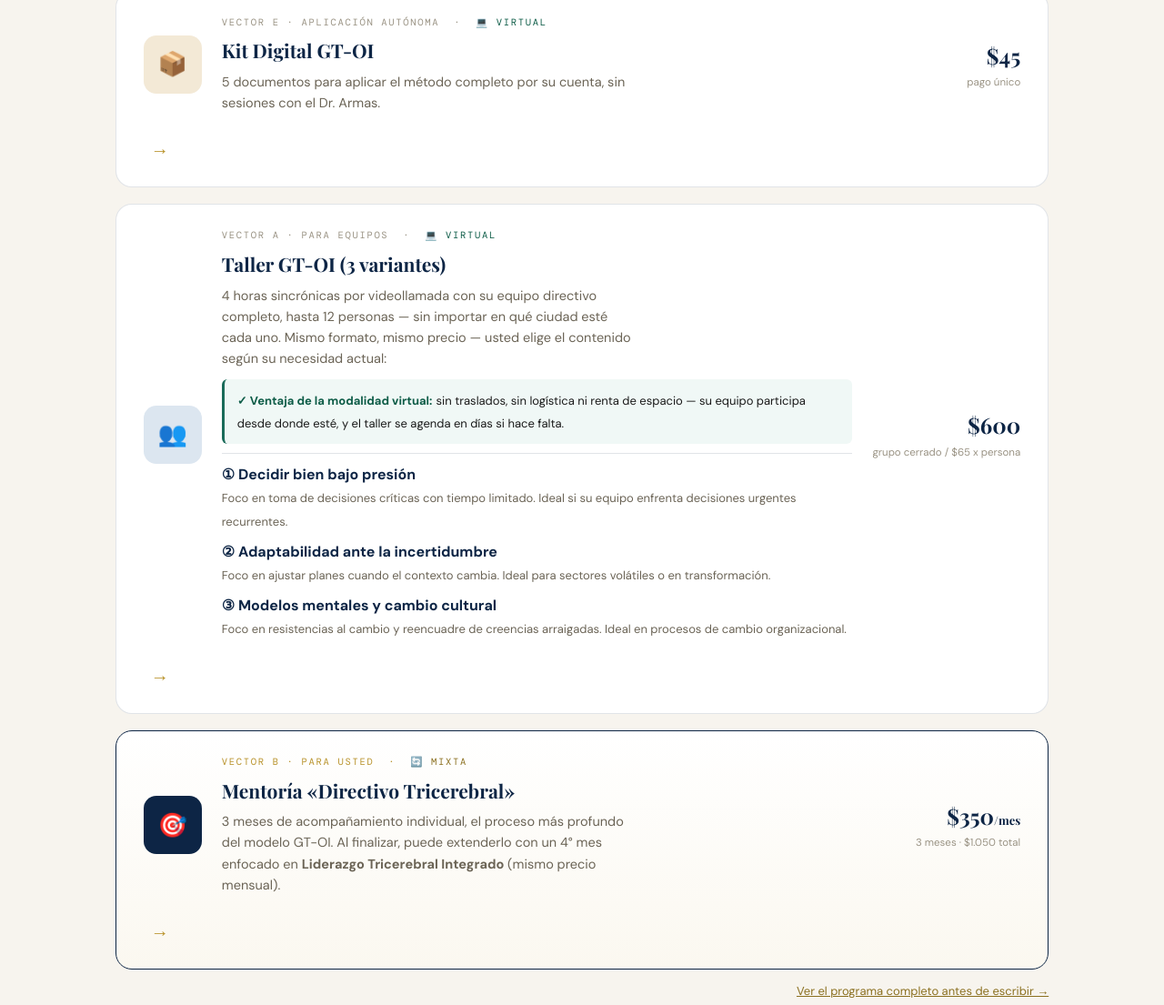
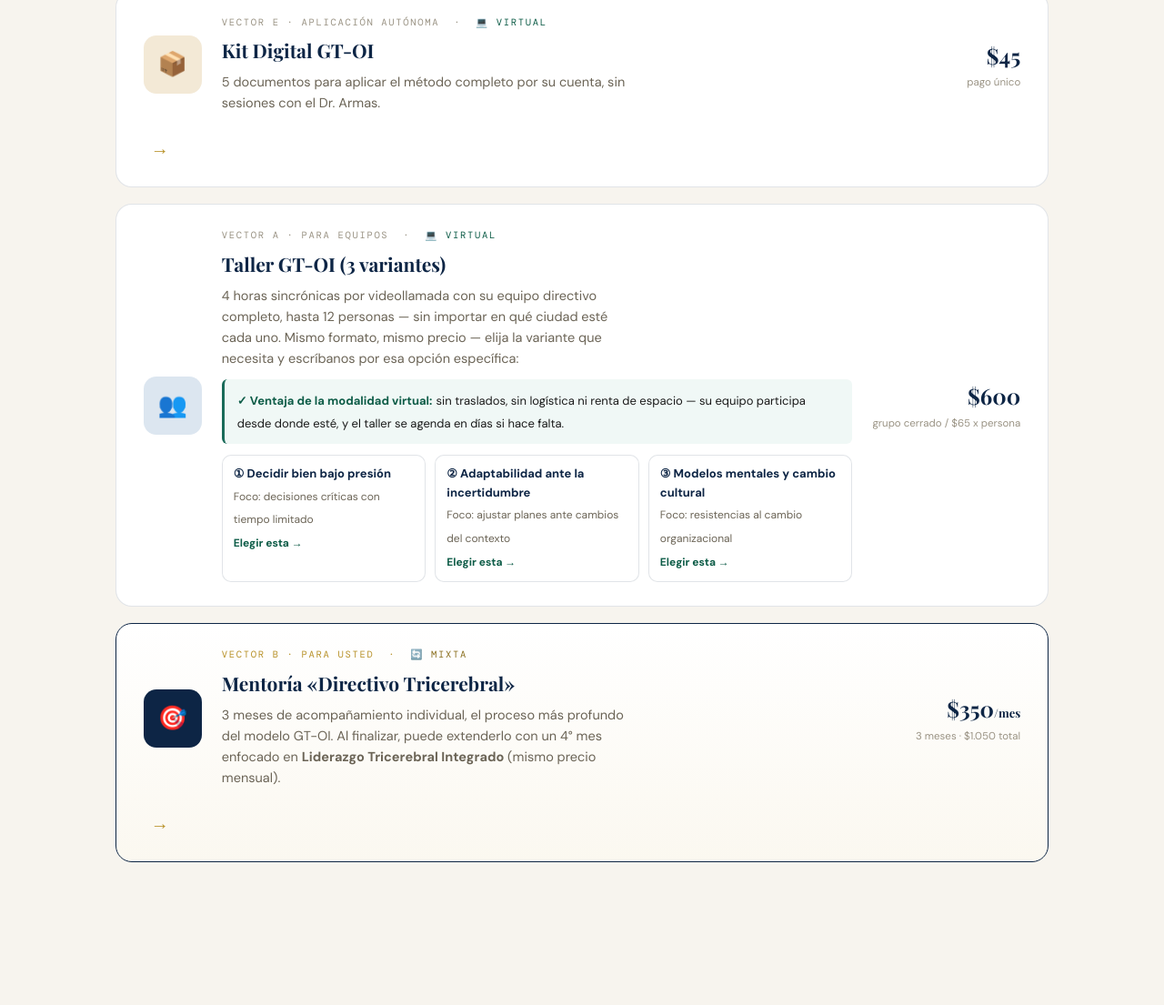
Before and after one commit to felixarmas/GT-OI, a plain HTML site: page index.html in a window 1280 px wide. Shown: the part 1830-2935 px from the top of the page at 91% size. Drawn offline with nearby package versions, Linux system fonts and the light colour scheme; a web font is replaced by a local one.

Commit message:
Add files via upload

```diff
--- a/index.html
+++ b/index.html
@@ -583,37 +583,47 @@
       <div class="vcard-arrow">→</div>
     </a>
 
-    <a href="https://wa.me/584245981984?text=Hola%20Dr.%20Armas%2C%20me%20interesa%20el%20Taller%20GT-OI%20para%20mi%20equipo.%20Quisiera%20saber%20cu%C3%A1l%20variante%20me%20conviene." target="_blank" class="vcard v-a">
+    <div class="vcard v-a" style="cursor:default;">
       <div class="vcard-icon">👥</div>
-      <div class="vcard-body">
+      <div class="vcard-body" style="width:100%;">
         <div class="vlabel">Vector A · Para equipos &nbsp;·&nbsp; <span style="color:#0D5C47;">💻 Virtual</span></div>
         <h3>Taller GT-OI (3 variantes)</h3>
-        <p>4 horas sincrónicas por videollamada con su equipo directivo completo, hasta 12 personas — sin importar en qué ciudad esté cada uno. Mismo formato, mismo precio — usted elige el contenido según su necesidad actual:</p>
+        <p>4 horas sincrónicas por videollamada con su equipo directivo completo, hasta 12 personas — sin importar en qué ciudad esté cada uno. Mismo formato, mismo precio — elija la variante que necesita y escríbanos por esa opción específica:</p>
         <div style="margin:10px 0; padding:10px 14px; background:#F0F8F6; border-left:3px solid #1A6B5A; border-radius:6px;">
           <span style="font-size:13px; color:#0D5C47; font-weight:700;">✓ Ventaja de la modalidad virtual:</span>
           <span style="font-size:13px; color:#1A1A1A;"> sin traslados, sin logística ni renta de espacio — su equipo participa desde donde esté, y el taller se agenda en días si hace falta.</span>
         </div>
-        <div style="margin-top:10px; padding-top:10px; border-top:1px solid var(--linea, #e8e2d5);">
-          <div style="margin-bottom:8px;">
-            <strong style="color:#0D2545;">① Decidir bien bajo presión</strong><br>
-            <span style="font-size:13px; color:#6B6456;">Foco en toma de decisiones críticas con tiempo limitado. Ideal si su equipo enfrenta decisiones urgentes recurrentes.</span>
-          </div>
-          <div style="margin-bottom:8px;">
-            <strong style="color:#0D2545;">② Adaptabilidad ante la incertidumbre</strong><br>
-            <span style="font-size:13px; color:#6B6456;">Foco en ajustar planes cuando el contexto cambia. Ideal para sectores volátiles o en transformación.</span>
-          </div>
-          <div>
-            <strong style="color:#0D2545;">③ Modelos mentales y cambio cultural</strong><br>
-            <span style="font-size:13px; color:#6B6456;">Foco en resistencias al cambio y reencuadre de creencias arraigadas. Ideal en procesos de cambio organizacional.</span>
-          </div>
+
+        <div style="margin-top:12px; display:flex; flex-wrap:wrap; gap:10px;">
+
+          <a href="https://wa.me/584245981984?text=Hola%20Dr.%20Armas%2C%20me%20interesa%20el%20Taller%20GT-OI%20para%20mi%20equipo%2C%20variante%20%E2%80%9CDecidir%20bien%20bajo%20presi%C3%B3n%E2%80%9D." target="_blank"
+             style="flex:1 1 220px; min-width:200px; background:var(--blanco); border:1.5px solid var(--linea); border-radius:10px; padding:10px 12px; text-decoration:none; color:inherit; transition:all 0.2s;">
+            <strong style="display:block; color:#0D2545; font-size:13px;">① Decidir bien bajo presión</strong>
+            <span style="font-size:12px; color:#6B6456;">Foco: decisiones críticas con tiempo limitado</span><br>
+            <span style="font-size:12px; color:#0D5C47; font-weight:600;">Elegir esta →</span>
+          </a>
+
+          <a href="https://wa.me/584245981984?text=Hola%20Dr.%20Armas%2C%20me%20interesa%20el%20Taller%20GT-OI%20para%20mi%20equipo%2C%20variante%20%E2%80%9CAdaptabilidad%20ante%20la%20incertidumbre%E2%80%9D." target="_blank"
+             style="flex:1 1 220px; min-width:200px; background:var(--blanco); border:1.5px solid var(--linea); border-radius:10px; padding:10px 12px; text-decoration:none; color:inherit; transition:all 0.2s;">
+            <strong style="display:block; color:#0D2545; font-size:13px;">② Adaptabilidad ante la incertidumbre</strong>
+            <span style="font-size:12px; color:#6B6456;">Foco: ajustar planes ante cambios del contexto</span><br>
+            <span style="font-size:12px; color:#0D5C47; font-weight:600;">Elegir esta →</span>
+          </a>
+
+          <a href="https://wa.me/584245981984?text=Hola%20Dr.%20Armas%2C%20me%20interesa%20el%20Taller%20GT-OI%20para%20mi%20equipo%2C%20variante%20%E2%80%9CModelos%20mentales%20y%20cambio%20cultural%E2%80%9D." target="_blank"
+             style="flex:1 1 220px; min-width:200px; background:var(--blanco); border:1.5px solid var(--linea); border-radius:10px; padding:10px 12px; text-decoration:none; color:inherit; transition:all 0.2s;">
+            <strong style="display:block; color:#0D2545; font-size:13px;">③ Modelos mentales y cambio cultural</strong>
+            <span style="font-size:12px; color:#6B6456;">Foco: resistencias al cambio organizacional</span><br>
+            <span style="font-size:12px; color:#0D5C47; font-weight:600;">Elegir esta →</span>
+          </a>
+
         </div>
       </div>
       <div class="vcard-price">
         <div class="amt">$600</div>
         <div class="note">grupo cerrado / $65 x persona</div>
       </div>
-      <div class="vcard-arrow">→</div>
-    </a>
+    </div>
 
     <a href="https://wa.me/584245981984?text=Hola%20Dr.%20Armas%2C%20me%20interesa%20el%20programa%20de%20Mentor%C3%ADa%20%E2%80%9CDirectivo%20Tricerebral%E2%80%9D%20(%24350%2Fmes%2C%203%20meses).%20Quisiera%20agendar%20la%20conversaci%C3%B3n%20de%20diagn%C3%B3stico%20gratuita." target="_blank" class="vcard v-b">
       <div class="vcard-icon">🎯</div>
@@ -628,9 +638,6 @@
       </div>
       <div class="vcard-arrow">→</div>
     </a>
-    <div style="text-align:right; margin-top:-8px; margin-bottom:4px;">
-      <a href="https://felixarmas.github.io/GT-OI/mentoria.html" target="_blank" style="font-size:13px; color:#8B7020; text-decoration:underline;">Ver el programa completo antes de escribir →</a>
-    </div>
 
   </div>
 </section>
```
